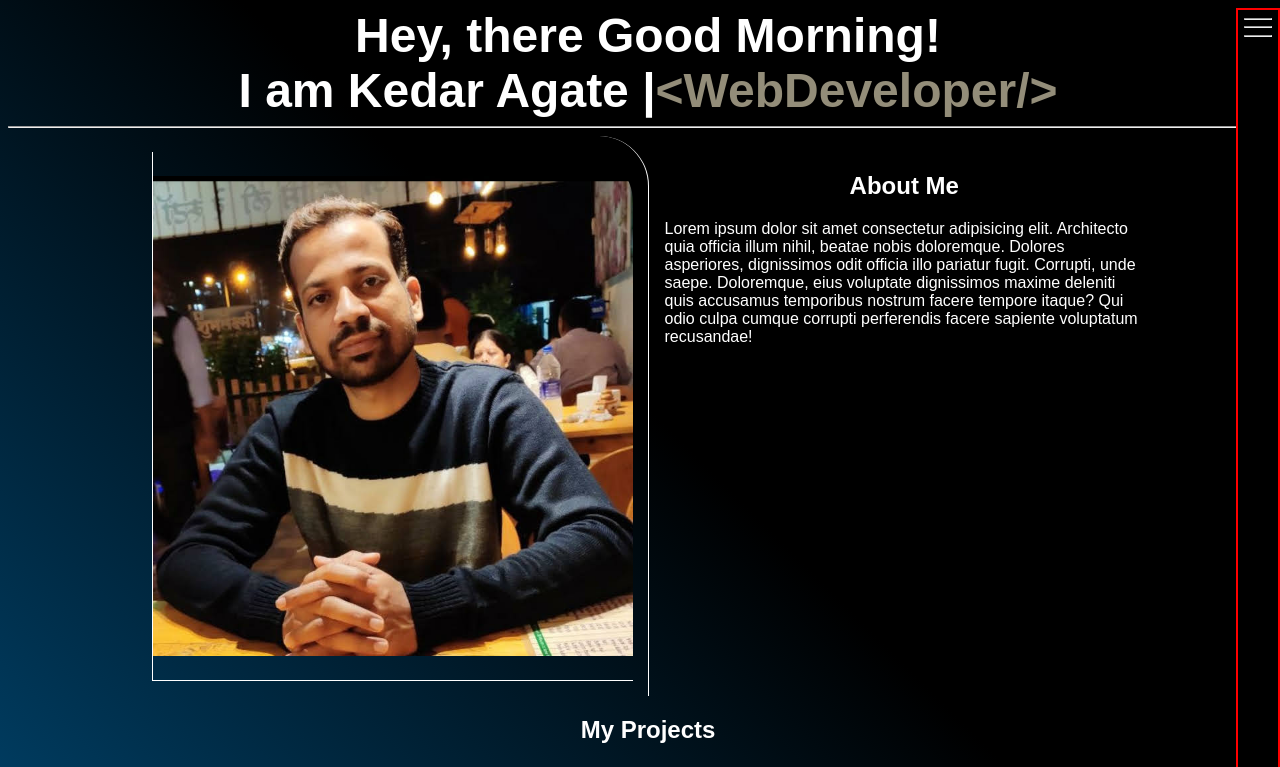
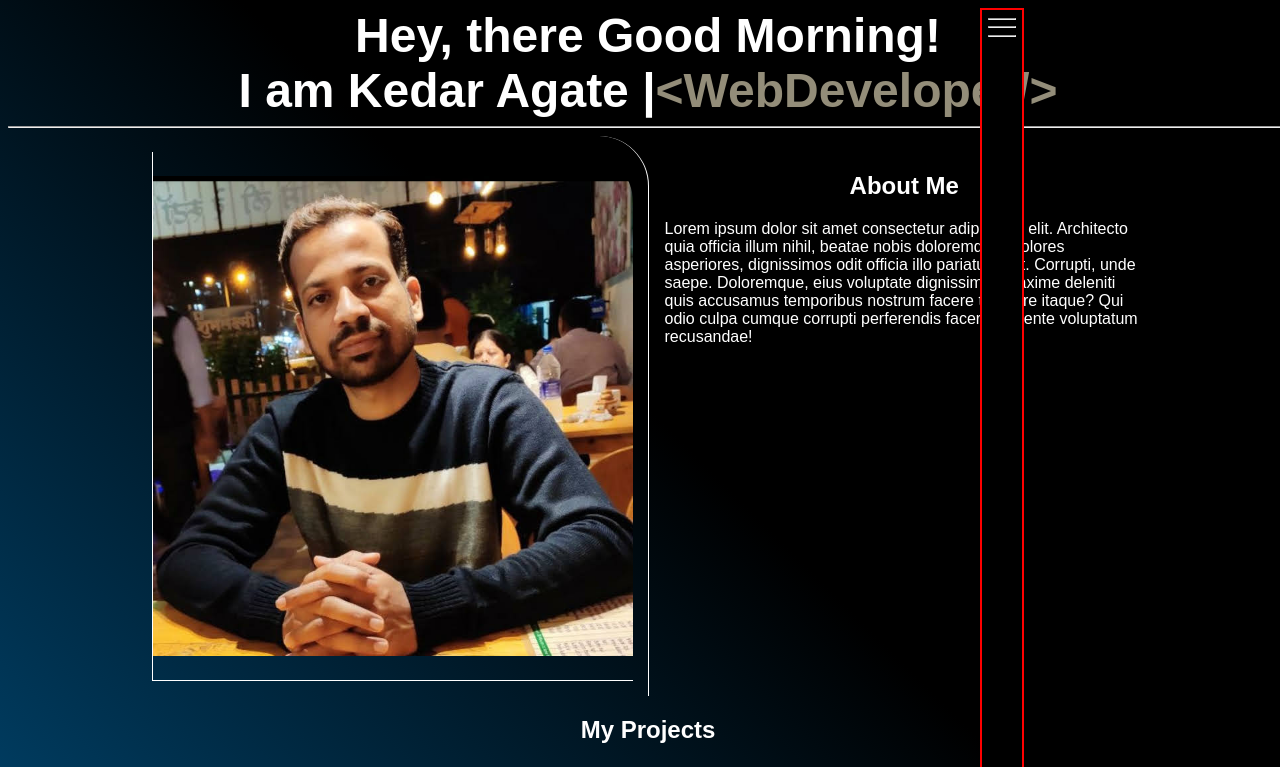
Before and after one commit to kedaragate/portfolio, a React (Vite) app: page / in a window 1280 px wide. Shown: the top 767 px of the page. Built offline with nearby package versions, Linux system fonts and the light colour scheme.

Commit message:
Update Sidebar.css

```diff
--- a/src/components/Sidebar/Sidebar.css
+++ b/src/components/Sidebar/Sidebar.css
@@ -3,7 +3,7 @@
   margin: 0;
   padding: 0;
 
-  right:0;
+  right:20%;
   height: 100vh;
   position: absolute;
   z-index: 10;
```
